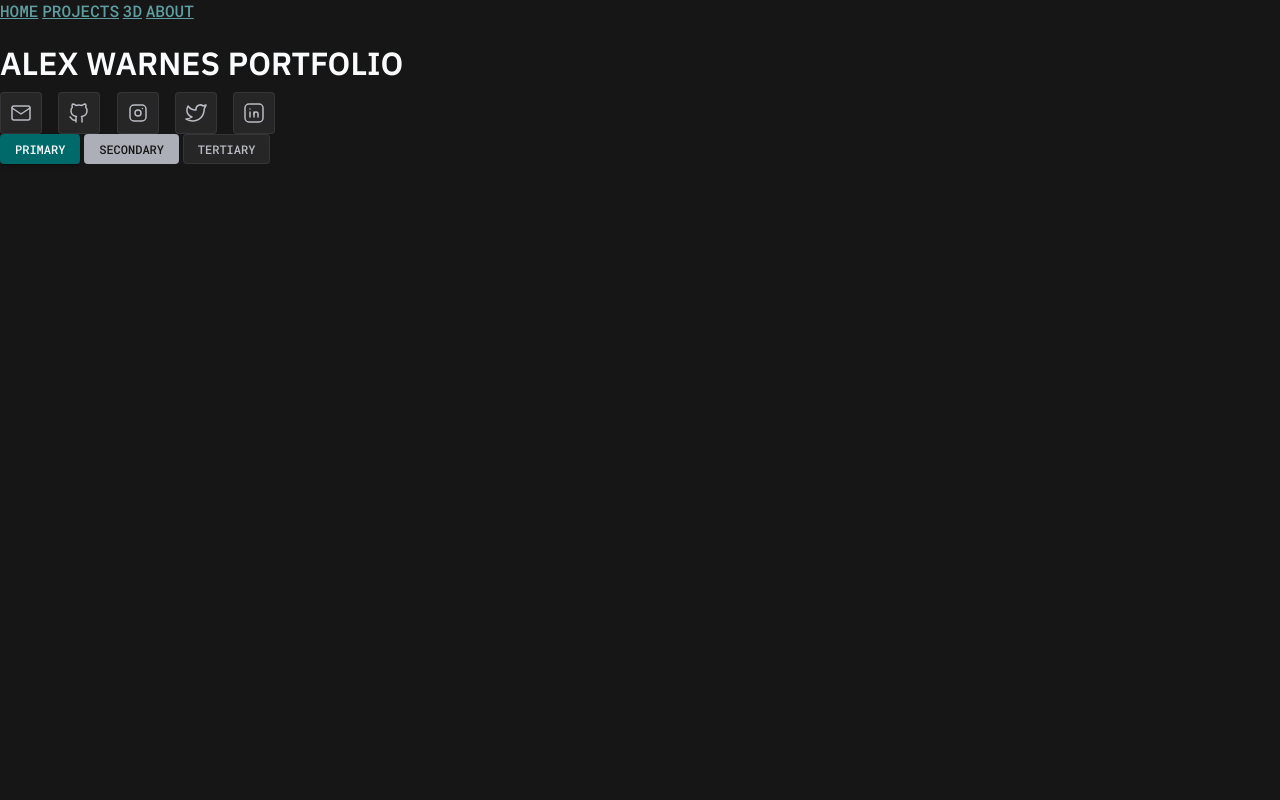
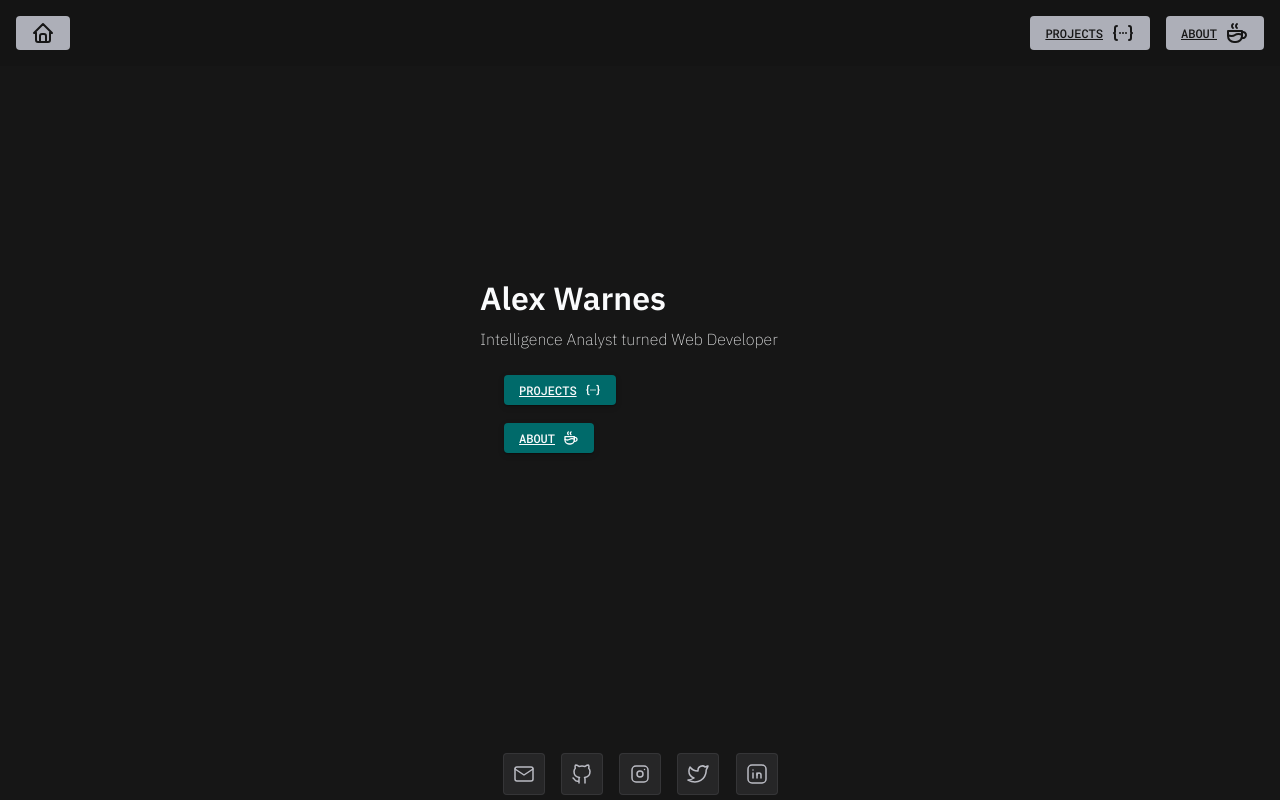
Before and after one commit to AlexWarnes/portfolio-v3, a SvelteKit app: page / in a window 1280 px wide. Built offline with nearby package versions, Linux system fonts and the light colour scheme.

Commit message:
update home, nav

```diff
--- /dev/null
+++ b/src/lib/TopNav.svelte
@@ -0,0 +1,44 @@
+<script lang="ts">
+  import { IconHome } from "@tabler/icons-svelte";
+  import { links } from "./data/pages";
+  let vw: number;
+
+  // TODO: Handle active path css
+  // TODO: hide top nav on / path
+</script>
+
+<svelte:window bind:innerWidth={vw} />
+<nav>
+  <a href="/" class="btn secondary">
+    <IconHome />
+  </a>
+  <div class="flex-spacer"></div>
+  {#each links as link (link.path)}
+    <a href={link.path} class="btn secondary">
+      {#if vw > 600}
+        <span>{link.name}</span>
+      {/if}
+      <svelte:component this={link.icon} />
+    </a>
+  {/each}
+</nav>
+
+<style>
+  nav {
+    position: fixed;
+    top: 0;
+    left: 0;
+    width: 100%;
+    background-color: var(--bg-active);
+    padding: 1rem;
+    display: flex;
+    justify-content: center;
+    align-items: center;
+    gap: 1rem;
+  }
+
+  a {
+    display: inline-flex;
+    flex-flow: row wrap-reverse;
+  }
+</style>
--- /dev/null
+++ b/src/lib/data/pages.ts
@@ -0,0 +1,14 @@
+import { IconCodeDots, IconCoffee, } from "@tabler/icons-svelte";
+
+export const links: any[] = [
+  {
+    name: "PROJECTS",
+    path: "/projects",
+    icon: IconCodeDots,
+  },
+  {
+    name: "ABOUT",
+    path: "/about",
+    icon: IconCoffee
+  }
+];
--- a/src/routes/+layout.svelte
+++ b/src/routes/+layout.svelte
@@ -1,14 +1,16 @@
 <script>
-	import './global.css';
+	import TopNav from '$lib/TopNav.svelte';
+import './global.css';
 </script>
 
 <div class="view-wrapper">
-	<nav>
+	<!-- <nav>
 		<a href="/">HOME</a>
 		<a href="/projects">PROJECTS</a>
 		<a href="/3d">3D</a>
 		<a href="/about">ABOUT</a>
-	</nav>
+	</nav> -->
+  <TopNav />
 	<main>
 		<slot />
 	</main>
--- a/src/routes/+page.svelte
+++ b/src/routes/+page.svelte
@@ -1,12 +1,56 @@
 <script lang="ts">
-  import { IconHeart } from '@tabler/icons-svelte';
+  import SocialMedia from "$lib/SocialMedia.svelte";
+  import { links } from "$lib/data/pages";
+  import { fade } from "svelte/transition";
 
-	import SocialMedia from '$lib/SocialMedia.svelte';
+  let vh: number;
 </script>
 
-<h1>ALEX WARNES PORTFOLIO</h1>
+<svelte:window bind:innerWidth={vh} />
 
-<SocialMedia />
-<button class="primary">PRIMARY</button>
-<button class="secondary">SECONDARY</button>
-<button class="tertiary">TERTIARY</button>
+<header style={`padding-top: ${0.2 * vh}px;`}>
+  <div class="header-content">
+    <h1>Alex Warnes</h1>
+    <p in:fade>Intelligence Analyst turned Web Developer</p>
+    <div class="button-col">
+      {#each links as link (link.path)}
+        <a href={link.path} class="btn primary">
+          <!-- {#if vw > 800} -->
+          <span>{link.name}</span>
+          <!-- {/if} -->
+          <svelte:component this={link.icon} size={16} />
+        </a>
+      {/each}
+    </div>
+  </div>
+  <SocialMedia
+    rowStyles="position: absolute;
+  bottom: 5px;"
+  />
+</header>
+
+<style>
+  header {
+    height: 100%;
+    display: flex;
+    flex-direction: column;
+    justify-content: flex-start;
+    align-items: center;
+  }
+
+  p {
+    font-weight: 300;
+  }
+
+  .header-content {
+    min-width: 320px;
+  }
+  .button-col {
+    display: flex;
+    flex-direction: column;
+    justify-content: flex-start;
+    align-items: flex-start;
+    gap: 1.125rem;
+    padding: 1.5rem;
+  }
+</style>
```
